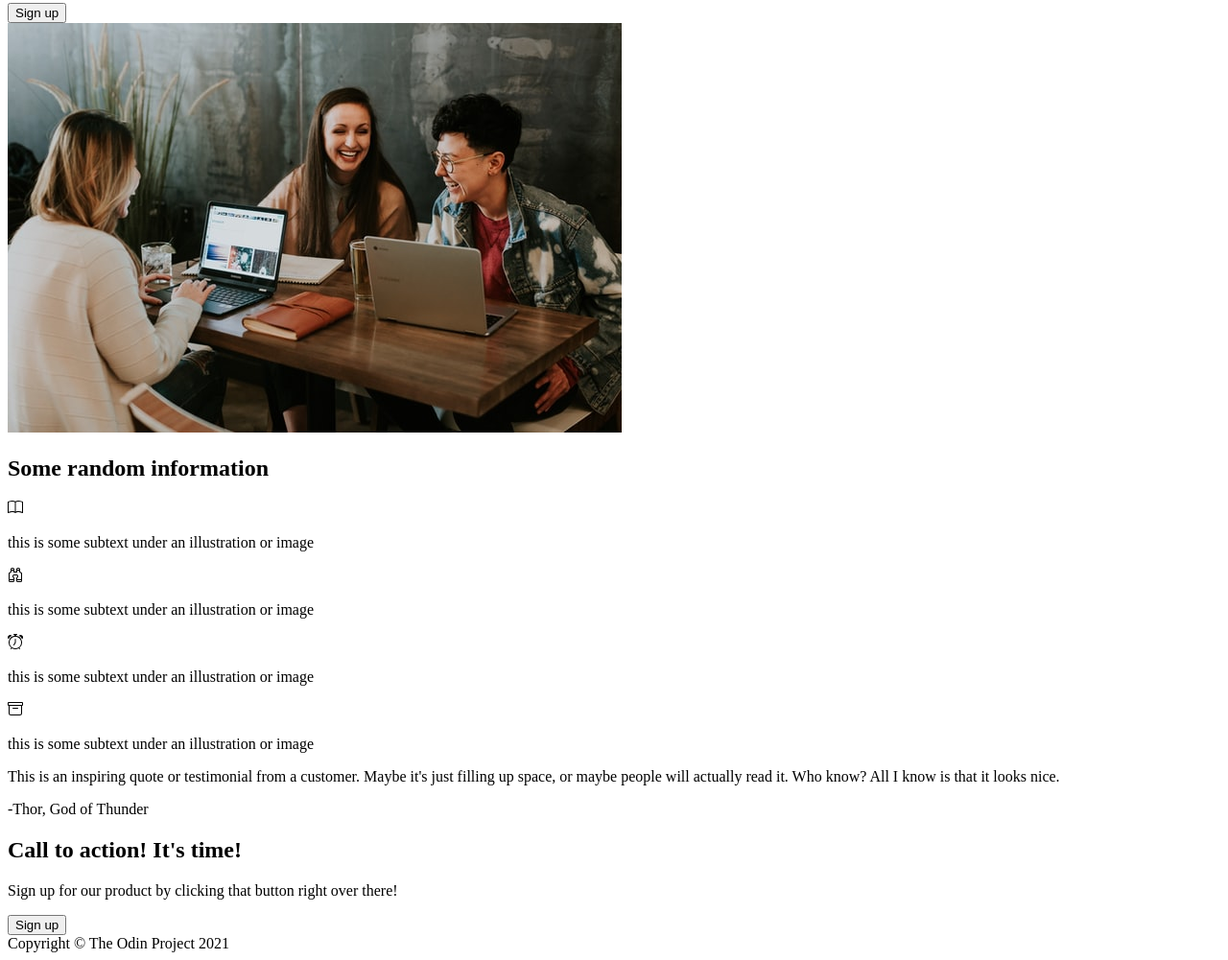
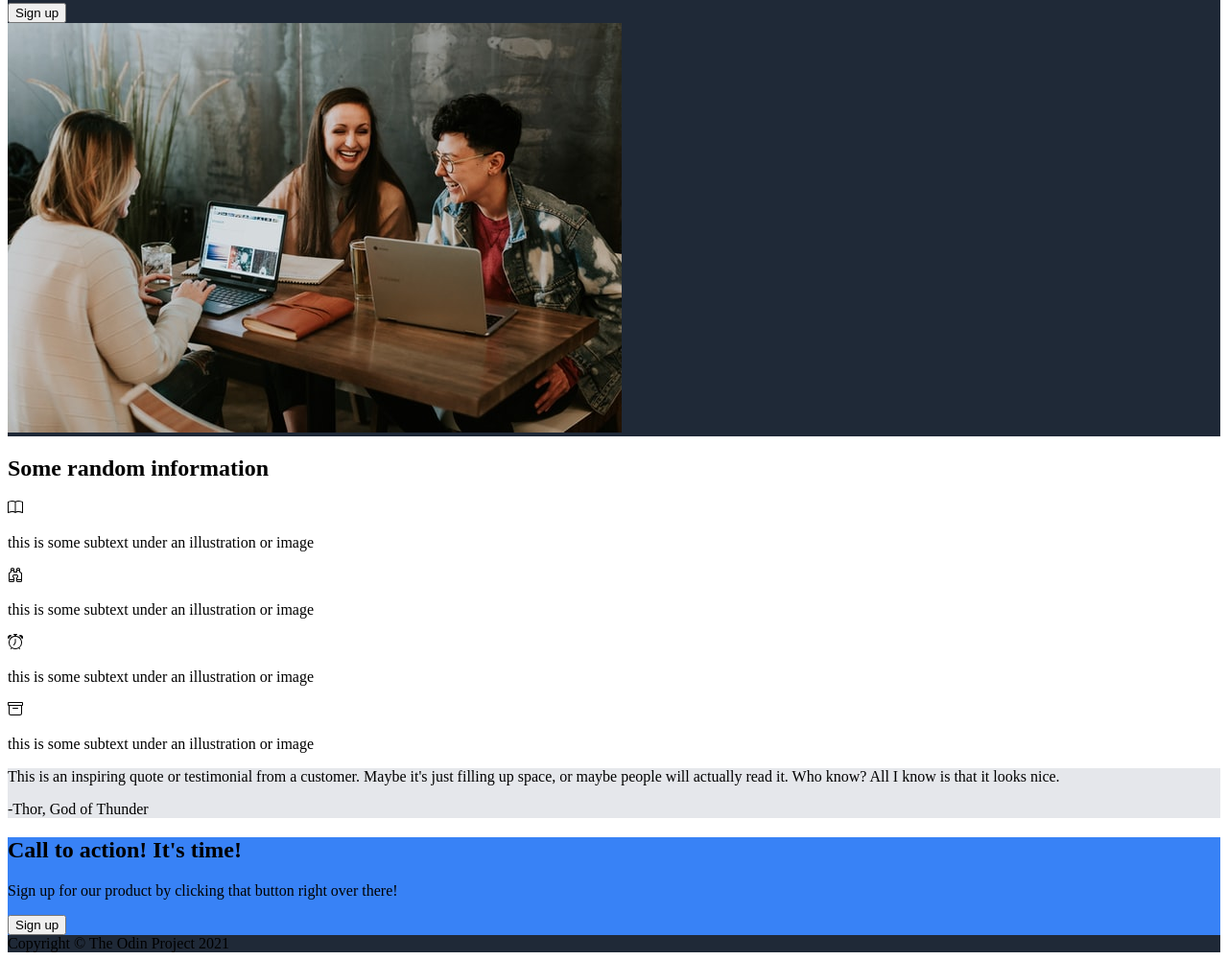
Before and after one commit to dan-dye/odin-landing-page, a plain HTML site: page index.html in a window 1280 px wide. Shown: the part 219-1220 px from the top of the page at 96% size. Drawn offline with Linux system fonts and the light colour scheme.

Commit message:
Add correct background colors

```diff
--- a/index.html
+++ b/index.html
@@ -51,11 +51,13 @@
     <p>This is an inspiring quote or testimonial from a customer. Maybe it's just filling up space, or maybe people will actually read it. Who know? All I know is that it looks nice.</p>
     <p>-Thor, God of Thunder</p>
   </aside>
-  <section class="sign-up">
-    <h2>Call to action! It's time!</h2>
-    <p>Sign up for our product by clicking that button right over there!</p>
-    <button>Sign up</button>
-  </section>
+  <div class="section-sign-up">
+    <section class="sign-up">
+      <h2>Call to action! It's time!</h2>
+      <p>Sign up for our product by clicking that button right over there!</p>
+      <button>Sign up</button>
+    </section>
+  </div>
   <footer>Copyright &#169 The Odin Project 2021</footer>
 </body>
 </html>
--- a/style.css
+++ b/style.css
@@ -0,0 +1,15 @@
+html {
+  min-height: 100vh;
+}
+
+.section-main, footer {
+  background-color: #1F2937;
+}
+
+aside.quote {
+  background-color: #e5e7eb;
+}
+
+section.sign-up {
+  background-color: #3882F6;
+}
```
